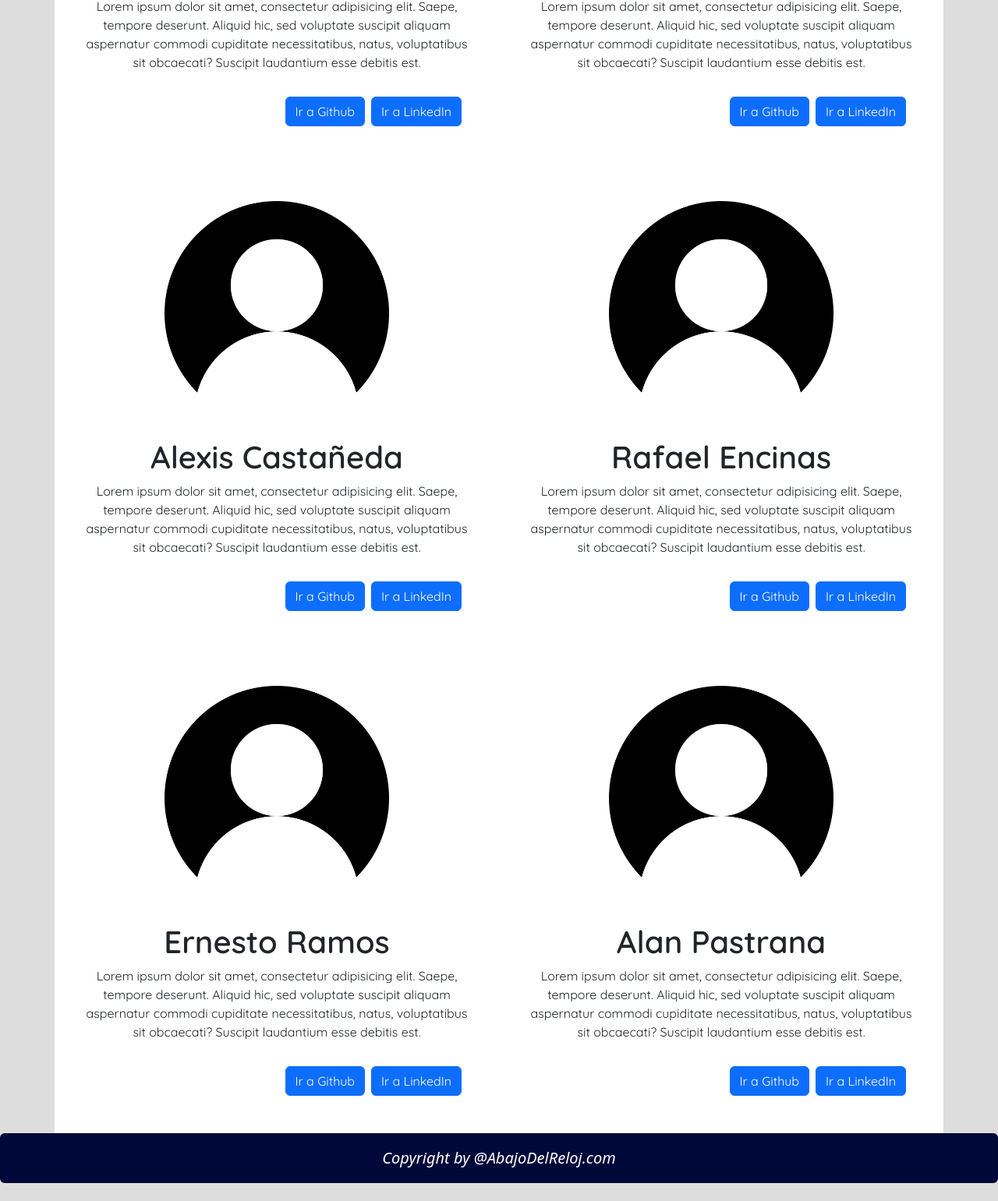
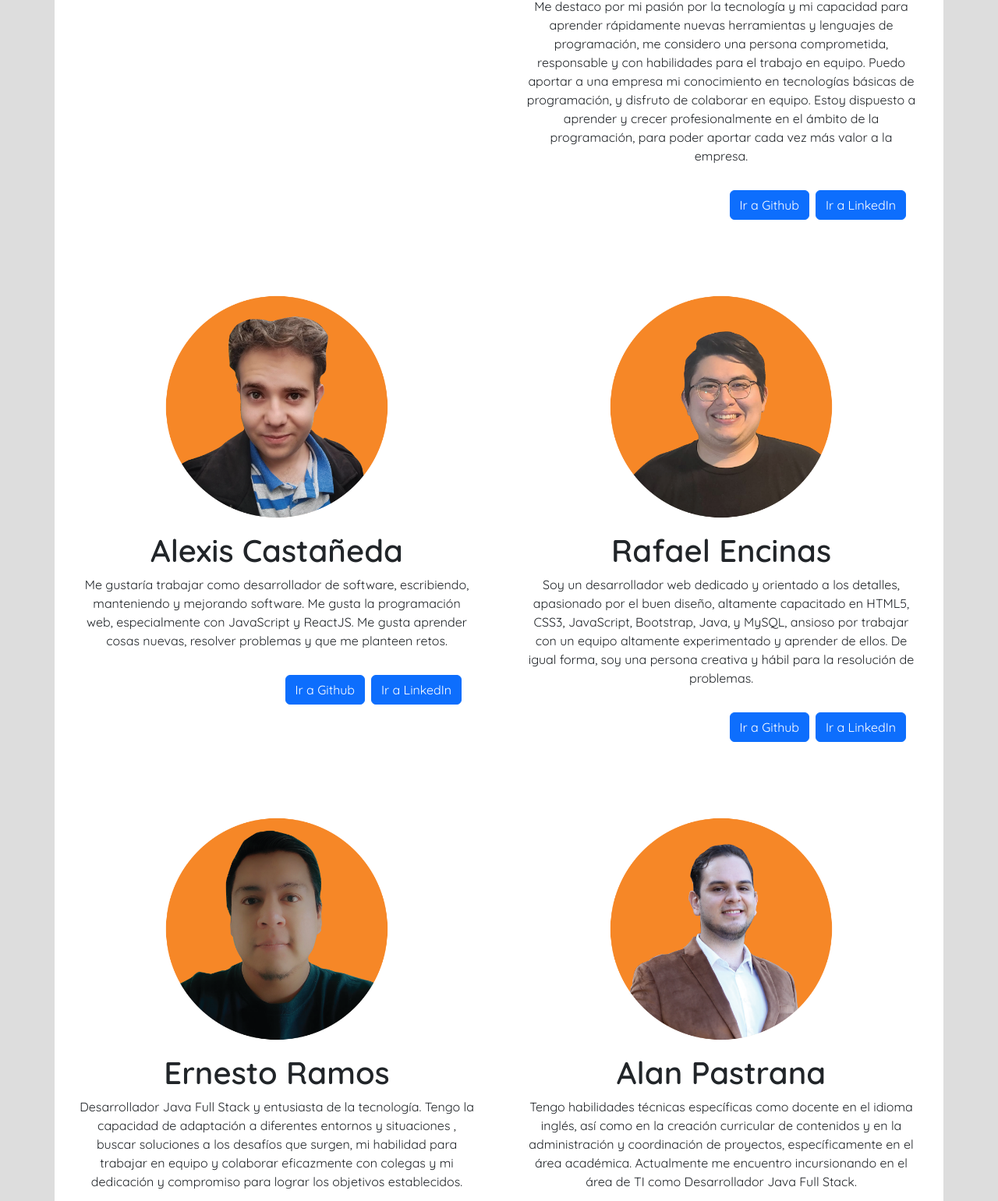
Before and after one commit to XigmaProGaming/AbajoDelReloj.com, a plain HTML site: page Developer/Pages/acercaDeNosotros/aboutUs.html in a window 1280 px wide. Shown: the part 656-2197 px from the top of the page at 78% size. Before the commit the page ends 2174 px from the top, so only its background shows below. Drawn offline with nearby package versions, Linux system fonts and the light colour scheme.

Commit message:
Datos, fotografias y links actualizados en acerca de nosotros

```diff
--- a/Developer/Pages/Contactanos/styles.css
+++ b/Developer/Pages/Contactanos/styles.css
@@ -1,3 +1,5 @@
+@import url('https://fonts.googleapis.com/css2?family=Quicksand:wght@300;400;600;700&display=swap');
+
 body{
   background-color: #DDDDDD;
 }
@@ -7,17 +9,18 @@ h1{
   font-weight:600;
 }
 
-.tittle{
-  padding-bottom: 3em;
+p{
+  font-family: 'Quicksand', sans-serif;
+  font-weight:400;
+}
+
+.container{
+  padding: 5em;
 }
 
 #logo {
   min-width: auto;
-  max-width: auto;
-}
-
-.container{
-  padding: 5em;
+  max-width: 30em;
 }
 
 .div-links-redes{
--- a/Developer/Pages/acercaDeNosotros/aboutUs.html
+++ b/Developer/Pages/acercaDeNosotros/aboutUs.html
@@ -15,8 +15,6 @@
 </head>
 
 <body class="background">
-
-</div>
 
   <!-- Barra de navegacion arriba y abajo -->
   <div class="sticky-top" id="navContainer">
@@ -115,7 +113,7 @@
   <!-- Contenido principal -->
 
   <div class="container tittle">
-    <div class="row ">
+      <div class="row">
           <div class="text-center" style="background-color: #fff;">
               <h1> ACERCA DE NOSOTROS </h1>
           </div>
@@ -130,7 +128,7 @@
               <!-- Sección de imagen -->
               <div class="col-xl-12 col-sm-12 col-md-12" style="background-color: #ffffff;">
 
-                <img src="/assets/user.png" class=" img-fluid mx-auto d-block acercaImg" alt="...">
+                  <img src="/Pages/acercaDeNosotros//assets/FotosEquipo/Yaracett.png" class=" img-fluid mx-auto d-block acercaImg" alt="...">
 
               </div>
 
@@ -138,7 +136,11 @@
               <h1 class="text-center">Yaracett Mendoza</h1>
 
               <!-- Descripción del integrante del equipo -->
-            <p class="text-center" >Lorem ipsum dolor sit amet, consectetur adipisicing elit. Saepe, tempore deserunt. Aliquid hic, sed voluptate suscipit aliquam aspernatur commodi cupiditate necessitatibus, natus, voluptatibus sit obcaecati? Suscipit laudantium esse debitis est.</p>
+              <p class="text-center" >Soy una persona a la que le gusta aprender de forma autodidacta o con apoyo,
+                especialmente relacionado a la tecnología,  además de implementar mis habilidades de comunicación,
+                proactividad, y Orientación al detalle.
+                Tengo dos  años de experiencia en Soporte Técnico,mismos que labore en SACMAG de México y 3 meses de
+                experiencia en Java Full Stack adquiridos en el Bootcamp de Generation México.</p>
 
               <!-- Boton a GitHub y LinkedIn -->
               <div class="botonesRedes">
@@ -154,12 +156,16 @@
           <!-- Sección de cada participante del equipo -->
           <div class="col-xl-6 col-sm-12 col-md-12 justify-content-center espacio"  style="background-color: #fff;">
               <div class="col-xl-12 col-sm-12 col-md-12" style="background-color: #fff;" >
-                <img src="/assets/user.png" class="img-fluid mx-auto d-block acercaImg" alt="...">
+                  <img src="/Pages/acercaDeNosotros/assets/FotosEquipo/AlexisRangel.png" class="img-fluid mx-auto d-block acercaImg" alt="...">
               </div>
               <!-- Nombre del integrante del equipo -->
               <h1 class="text-center">Alexis Rangel</h1>
               <!-- Descripción del integrante del equipo -->
-            <p class="text-center">Lorem ipsum dolor sit amet, consectetur adipisicing elit. Saepe, tempore deserunt. Aliquid hic, sed voluptate suscipit aliquam aspernatur commodi cupiditate necessitatibus, natus, voluptatibus sit obcaecati? Suscipit laudantium esse debitis est.</p>
+              <p class="text-center">Me destaco por mi pasión por la tecnología y mi capacidad para aprender rápidamente nuevas
+                herramientas y lenguajes de programación, me considero una persona comprometida, responsable y con habilidades para
+                el trabajo en equipo. Puedo aportar a una empresa mi conocimiento en tecnologías básicas de programación, y disfruto
+                de colaborar en equipo. Estoy dispuesto a aprender y crecer profesionalmente en el ámbito de la programación, para poder
+                aportar cada vez más valor a la empresa.</p>
 
               <!-- Boton a GitHub y LinkedIn -->
               <div class="botonesRedes">
@@ -175,18 +181,21 @@
           <!-- Sección de cada participante del equipo -->
           <div class="col-xl-6 col-sm-12 col-md-12 justify-content-center espacio"  style="background-color: #fff;">
               <div class="col-xl-12 col-sm-12 col-md-12" style="background-color: #fff;">
-                <img src="/assets/user.png" class="img-fluid mx-auto d-block acercaImg" alt="...">
+                  <img src="/Pages/acercaDeNosotros/assets/FotosEquipo/AlexisDaniel.png" class="img-fluid mx-auto d-block acercaImg" alt="...">
               </div>
               <!-- Nombre del integrante del equipo -->
               <h1 class="text-center"> Alexis Castañeda </h1>
               <!-- Descripción del integrante del equipo -->
-            <p class="text-center">Lorem ipsum dolor sit amet, consectetur adipisicing elit. Saepe, tempore deserunt. Aliquid hic, sed voluptate suscipit aliquam aspernatur commodi cupiditate necessitatibus, natus, voluptatibus sit obcaecati? Suscipit laudantium esse debitis est.</p>
+              <p class="text-center">
+                Me gustaría trabajar como desarrollador de software, escribiendo, manteniendo y mejorando software.
+                Me gusta la programación web, especialmente con JavaScript y ReactJS.
+                Me gusta aprender cosas nuevas, resolver problemas y que me planteen retos.</p>
           <!-- Boton a GitHub -->
               <div class="botonesRedes">
 
                   <div class="d-grid gap-2 d-md-flex justify-content-md-end">
-                    <a class="btn btn-primary" href="https://github.com/Alwer939/" role="button" target="_blank">Ir a Github</a>
-                    <a class="btn btn-primary" href="https://linkedin.com/" role="button" target="_blank">Ir a LinkedIn</a>
+                      <a class="btn btn-primary" href="https://github.com/Alwer939" role="button" target="_blank">Ir a Github</a>
+                      <a class="btn btn-primary" href="http://www.linkedin.com/in/alexis-daniel-castañeda-cedillo" role="button" target="_blank">Ir a LinkedIn</a>
                   </div>
 
               </div>
@@ -195,18 +204,21 @@
           <!-- Sección de cada participante del equipo -->
           <div class="col-xl-6 col-sm-12 col-md-12 justify-content-center espacio"  style="background-color: #fff;">
               <div class="col-xl-12 col-sm-12 col-md-12" style="background-color: #fff;">
-                <img src="/assets/user.png" class="img-fluid mx-auto d-block acercaImg" alt="...">
+                  <img src="/Pages/acercaDeNosotros/assets/FotosEquipo/Rafael.png" class="img-fluid mx-auto d-block acercaImg" alt="...">
               </div>
               <!-- Nombre del integrante del equipo -->
               <h1 class="text-center">Rafael Encinas</h1>
               <!-- Descripción del integrante del equipo -->
-            <p class="text-center">Lorem ipsum dolor sit amet, consectetur adipisicing elit. Saepe, tempore deserunt. Aliquid hic, sed voluptate suscipit aliquam aspernatur commodi cupiditate necessitatibus, natus, voluptatibus sit obcaecati? Suscipit laudantium esse debitis est.</p>
+              <p class="text-center">Soy un desarrollador web dedicado y orientado a los detalles, apasionado por el buen diseño,
+                altamente capacitado en HTML5, CSS3, JavaScript, Bootstrap, Java, y MySQL, ansioso por trabajar con un equipo
+                altamente experimentado y aprender de ellos. De igual forma, soy una persona creativa y hábil para la resolución
+                de problemas.</p>
               <!-- Boton a GitHub -->
 
               <div class="botonesRedes">
                   <div class="d-grid gap-2 d-md-flex justify-content-md-end">
-                     <a class="btn btn-primary" href="https://github.com/rafaelencinasr/" role="button" target="_blank">Ir a Github</a>
-                     <a class="btn btn-primary" href="https://linkedin.com/" role="button" target="_blank">Ir a LinkedIn</a>
+                      <a class="btn btn-primary" href="https://github.com/rafaelencinasr" role="button" target="_blank">Ir a Github</a>
+                      <a class="btn btn-primary" href="https://www.linkedin.com/in/rafael-encinas/" role="button" target="_blank">Ir a LinkedIn</a>
                       </div>
               </div>
 
@@ -215,18 +227,21 @@
           <!-- Sección de cada participante del equipo -->
           <div class="col-xl-6 col-sm-12 col-md-12 justify-content-center espacio"  style="background-color: #fff;">
               <div class="col-xl-12 col-sm-12 col-md-12" style="background-color: #fff;">
-                <img src="/assets/user.png" class="img-fluid mx-auto d-block acercaImg" alt="...">
+                  <img src="/Pages/acercaDeNosotros/assets/FotosEquipo/Ernesto.png" class="img-fluid mx-auto d-block acercaImg" alt="...">
               </div>
               <!-- Nombre del integrante del equipo -->
               <h1 class="text-center">Ernesto Ramos</h1>
               <!-- Descripción del integrante del equipo -->
-            <p class="text-center">Lorem ipsum dolor sit amet, consectetur adipisicing elit. Saepe, tempore deserunt. Aliquid hic, sed voluptate suscipit aliquam aspernatur commodi cupiditate necessitatibus, natus, voluptatibus sit obcaecati? Suscipit laudantium esse debitis est.</p>
+              <p class="text-center">Desarrollador Java Full Stack y entusiasta de la tecnología. Tengo la  capacidad de
+                adaptación a diferentes entornos y situaciones , buscar soluciones  a los desafíos que surgen, mi habilidad
+                para trabajar en equipo y colaborar eficazmente con colegas y mi dedicación y compromiso para lograr los
+                objetivos establecidos.</p>
               <!-- Boton a GitHub -->
 
               <div class="botonesRedes">
                   <div class="d-grid gap-2 d-md-flex justify-content-md-end">
-                     <a class="btn btn-primary" href="https://github.com/Jers1012/" role="button" target="_blank">Ir a Github</a>
-                     <a class="btn btn-primary" href="https://linkedin.com/" role="button" target="_blank">Ir a LinkedIn</a>
+                      <a class="btn btn-primary" href="https://github.com/Jers1012" role="button" target="_blank">Ir a Github</a>
+                      <a class="btn btn-primary" href="http://www.linkedin.com/in/ernesto-ramos-santiago" role="button" target="_blank">Ir a LinkedIn</a>
                       </div>
               </div>
 
@@ -234,18 +249,21 @@
           <!-- Sección de cada participante del equipo -->
           <div class="col-xl-6 col-sm-12 col-md-12 justify-content-center espacio"  style="background-color: #fff;">
               <div class="col-xl-12 col-sm-12 col-md-12" style="background-color: #fff;">
-                <img src="/assets/user.png" class="img-fluid mx-auto d-block acercaImg" alt="...">
+                  <img src="/Pages/acercaDeNosotros/assets/FotosEquipo/Alan.png" class="img-fluid mx-auto d-block acercaImg" alt="...">
               </div>
               <!-- Nombre del integrante del equipo -->
               <h1 class="text-center">Alan Pastrana</h1>
               <!-- Descripción del integrante del equipo -->
-            <p class="text-center">Lorem ipsum dolor sit amet, consectetur adipisicing elit. Saepe, tempore deserunt. Aliquid hic, sed voluptate suscipit aliquam aspernatur commodi cupiditate necessitatibus, natus, voluptatibus sit obcaecati? Suscipit laudantium esse debitis est.</p>
+              <p class="text-center">Tengo habilidades técnicas específicas como docente en el idioma inglés,
+                así como en la creación curricular de contenidos y en la administración y coordinación de proyectos,
+                específicamente en el área académica. Actualmente me encuentro incursionando en el área de TI como
+                Desarrollador Java Full Stack.</p>
 
               <!-- Boton a GitHub -->
               <div class="botonesRedes">
                   <div class="d-grid gap-2 d-md-flex justify-content-md-end">
-                    <a class="btn btn-primary" href="https://github.com/aPastranx/" role="button" target="_blank">Ir a Github</a>
-                    <a class="btn btn-primary" href="https://linkedin.com/" role="button" target="_blank">Ir a LinkedIn</a>
+                      <a class="btn btn-primary" href="https://github.com/aPastranx" role="button" target="_blank">Ir a Github</a>
+                      <a class="btn btn-primary" href="https://www.linkedin.com/in/alan-gpastrana/" role="button" target="_blank">Ir a LinkedIn</a>
                   </div>
               </div>
 
@@ -254,7 +272,6 @@
 
       </div>
   </div>
-
 
   <!-- Contenedor Footer -->
   <div class="card footer">
@@ -265,8 +282,6 @@
     </div>
   </div>
 
-
-
 <script src="https://cdn.jsdelivr.net/npm/bootstrap@5.3.0-alpha1/dist/js/bootstrap.bundle.min.js" integrity="sha384-w76AqPfDkMBDXo30jS1Sgez6pr3x5MlQ1ZAGC+nuZB+EYdgRZgiwxhTBTkF7CXvN" crossorigin="anonymous"></script>
 
 </body>
--- a/Developer/style.css
+++ b/Developer/style.css
@@ -10,10 +10,10 @@ header {
   text-align: center;
   font-size: 5rem;
 }
+
 .container {
   background-color: #dddddd;
 }
-
 
 .footer{
   text-align: center;
```
Also changed, not shown: Developer/Pages/Contactanos/contactenos.html (+2 -2 lines), Developer/index.html (+6 -4 lines), Developer/Pages/acercaDeNosotros/assets/FotosEquipo/Alan.png (added), Developer/Pages/acercaDeNosotros/assets/FotosEquipo/AlexisDaniel.png (added), Developer/Pages/acercaDeNosotros/assets/FotosEquipo/AlexisRangel.png (added), Developer/Pages/acercaDeNosotros/assets/FotosEquipo/Ernesto.png (added), Developer/Pages/acercaDeNosotros/assets/FotosEquipo/Rafael.png (added), Developer/Pages/acercaDeNosotros/assets/FotosEquipo/Yaracett.png (added), Developer/Pages/acercaDeNosotros/assets/perfil.jpg (deleted), Developer/Pages/acercaDeNosotros/assets/user.png (deleted). Lines whose indentation alone changed are shown as unchanged.
